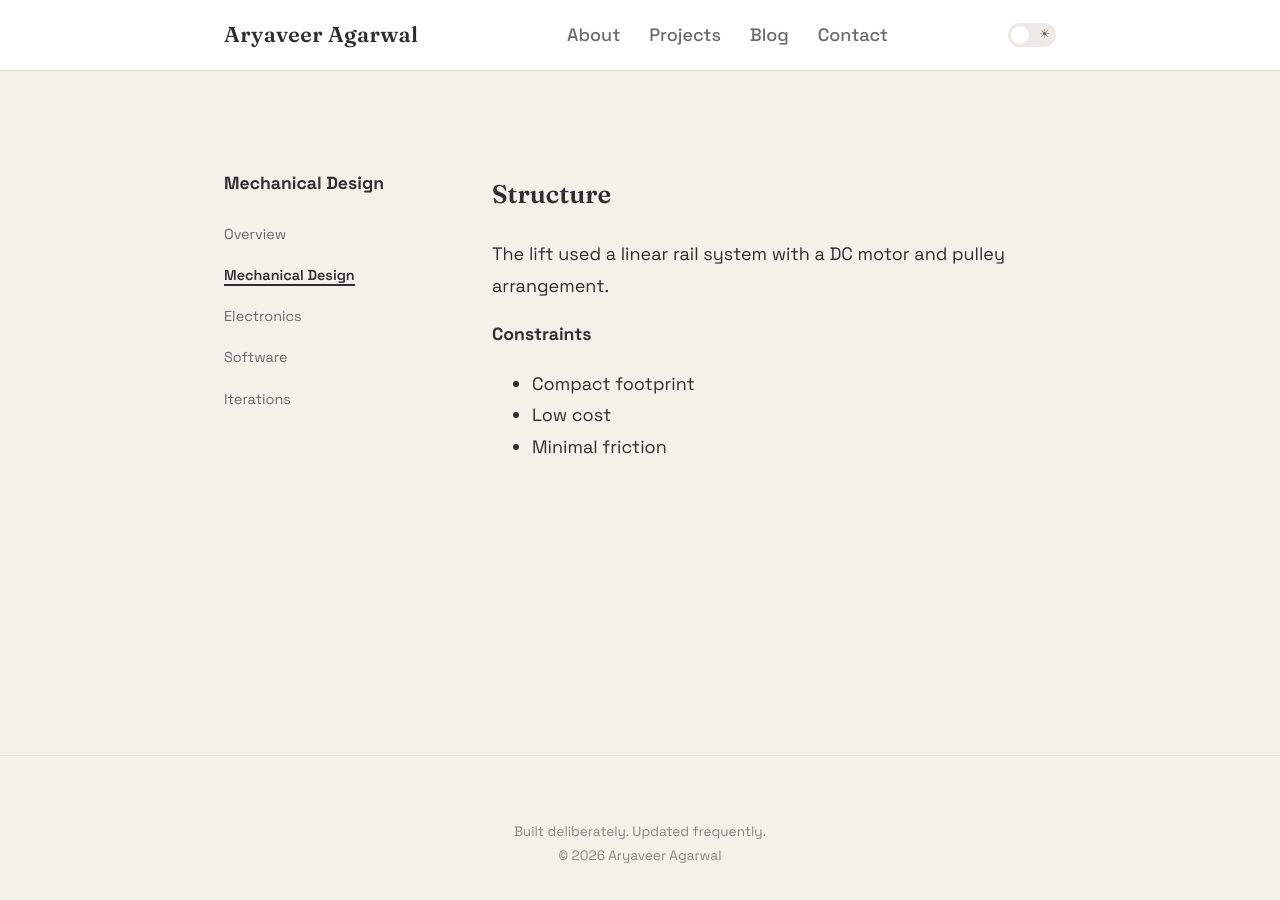
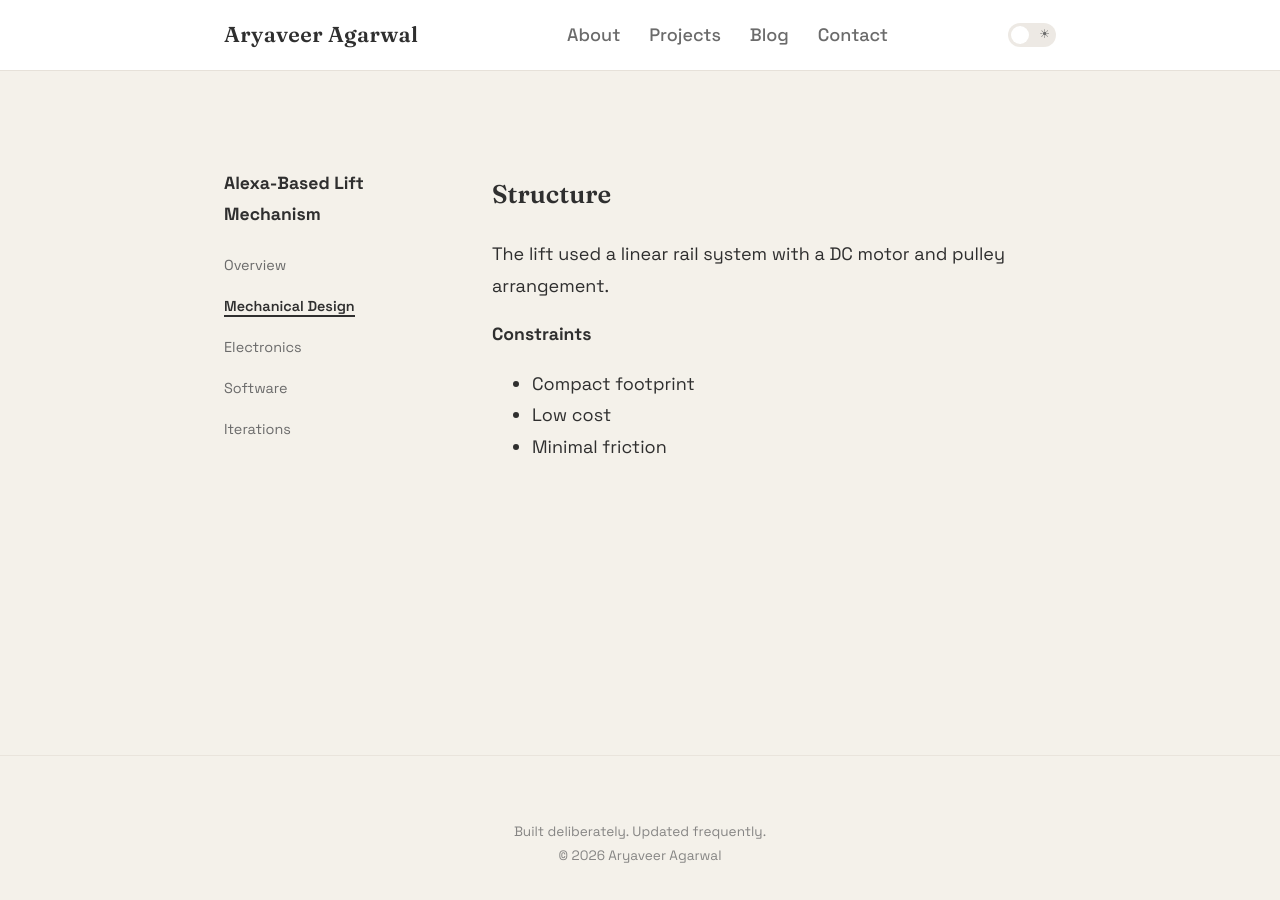
Before and after one commit to aryaveeragarwal/aryaveeragarwal.github.io, a Jekyll site: the page built from _projects/alexa-lift/design.md, in a window 1280 px wide and 900 px high. Built offline with Jekyll 4.4.1, drawn with Linux system fonts in a browser that asks for light colours.

Commit message:
Update project.html

```diff
--- a/_layouts/project.html
+++ b/_layouts/project.html
@@ -6,7 +6,10 @@ layout: default
 
   <aside class="project-sidebar">
     <div class="sidebar-inner">
-      <h3>{{ page.title }}</h3>
+      <h3>
+        {% assign project_root = site.projects | where: "sidebar", page.sidebar | where: "title", "Alexa-Based Lift Mechanism" | first %}
+        Alexa-Based Lift Mechanism
+      </h3>
 
       {% assign links = site.data.sidebars[page.sidebar] %}
 
```
